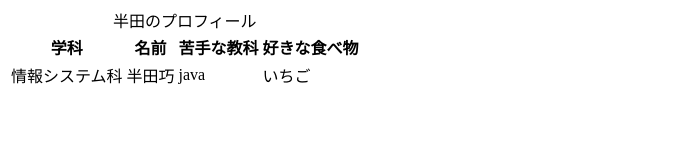
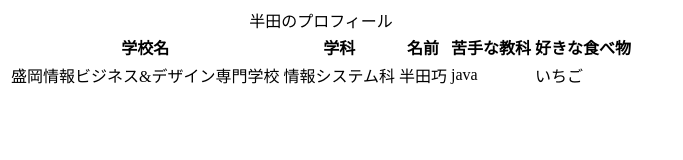
Before and after one commit to hesogoma3rd/branch-test2, a plain HTML site: page profile_B.html in a window 1280 px wide. Shown: the whole page, without its empty margins (0-683 px from the left). Drawn offline with Linux system fonts and the light colour scheme.

Commit message:
コメントの追記２

```diff
--- a/profile_B.html
+++ b/profile_B.html
@@ -10,6 +10,7 @@
         <caption>半田のプロフィール</caption>
             <thead>
         <tr>
+            <th>学校名</th>
             <th>学科</th>
             <th>名前</th>
             <th>苦手な教科</th>
@@ -18,6 +19,7 @@
     </thead>
     <tbody>
         <tr>
+            <td>盛岡情報ビジネス&デザイン専門学校</td>
             <td>情報システム科</td>
             <td>半田巧</td>
             <td>java</td>
```
